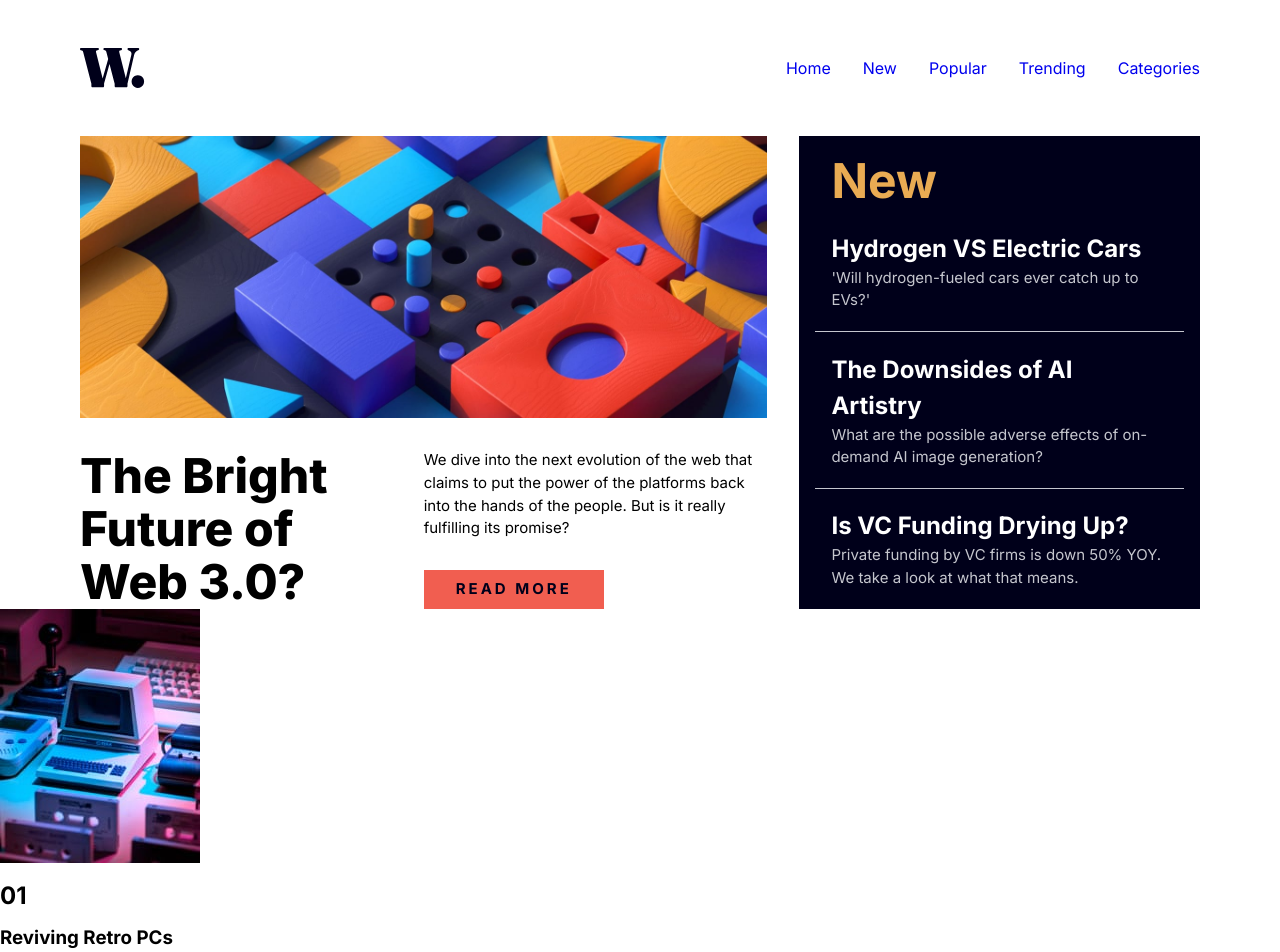
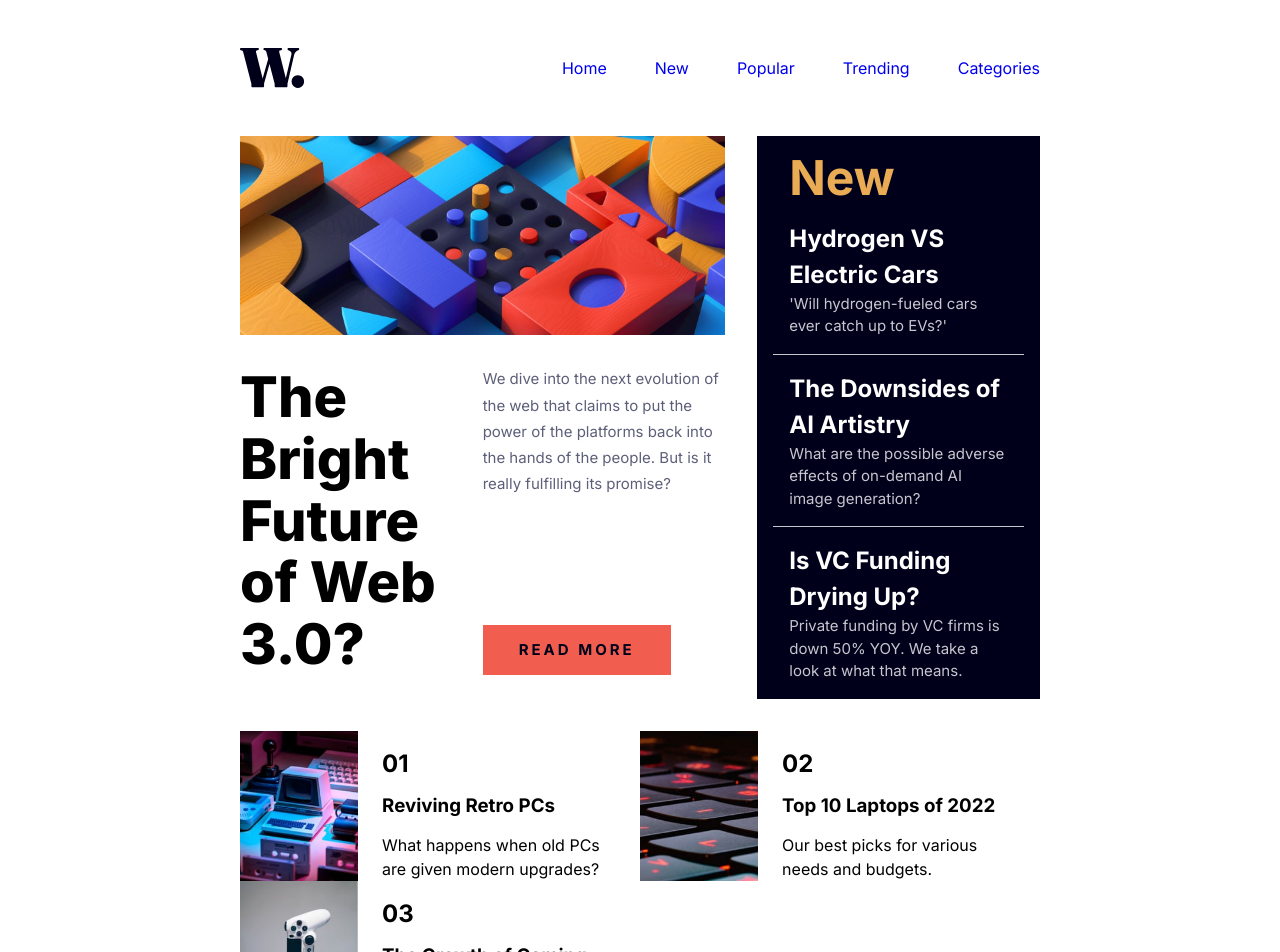
Before and after one commit to Chris-Wagg-Frontend-Mentor-Projects/news-homepage, a Next.js app: page / in a window 1280 px wide. Shown: the top 952 px of the page. Built offline with nearby package versions, Linux system fonts and the light colour scheme.

Commit message:
spacings changed

```diff
--- a/src/app/globals.css
+++ b/src/app/globals.css
@@ -91,6 +91,7 @@ html {
 	--fw-light: 400;
 	--fw-med: 700;
 	--fw-bold: 800;
+	--margin-border: 15rem;
 }
 /* grid setup */
 .body-container {
@@ -128,12 +129,12 @@ html {
 .header {
 	display: flex;
 	justify-content: space-between;
-	margin: 3rem 5rem;
+	margin: 3rem var(--margin-border);
 }
 
 .nav-bar--desktop {
 	display: flex;
-	gap: 2rem;
+	gap: 3rem;
 	align-items: center;
 }
 
@@ -202,7 +203,7 @@ html {
 /* main article */
 
 .main-article {
-	margin: 0 2rem 0 5rem;
+	margin: 0 2rem 0 var(--margin-border);
 }
 
 .main-article-wrapper {
@@ -211,8 +212,9 @@ html {
 }
 .main-article__headline {
 	font-weight: 800;
-	font-size: 3rem;
+	font-size: 3.5rem;
 	margin-top: 2rem;
+	max-width: 10ch;
 }
 .main-article__descrpition {
 	font-size: var(--fs-paragraph);
@@ -220,11 +222,14 @@ html {
 	flex-direction: column;
 	justify-content: space-between;
 	margin-top: 1rem;
+	color: var(--clr-dark-gray-blue);
+	max-width: 40ch;
+	line-height: 1.75;
 }
 
 .read-more-button {
 	width: fit-content;
-	padding: 0.5rem 2rem;
+	padding: 0.75rem 2.25rem;
 	border: 0;
 	background-color: var(--clr-red);
 	color: var(--clr-very-dark-blue);
@@ -243,7 +248,7 @@ html {
 .aside-container {
 	background-color: var(--clr-very-dark-blue);
 	padding: 0 1rem;
-	margin-right: 5rem;
+	margin-right: var(--margin-border);
 	display: grid;
 }
 
@@ -283,7 +288,30 @@ html {
 	color: var(--clr-gray-blue);
 	font-size: var(--fs-paragraph);
 	margin-top: 0;
+	max-width: 35ch;
 }
+
+/* article section */
+
+.articles-container {
+	display: grid;
+	grid-template-columns: repeat(auto-fit, minmax(375px, 1fr));
+	margin: 2rem var(--margin-border);
+}
+
+.article-card__text {
+	max-width: 23ch;
+}
+
+.article-card {
+	display: flex;
+}
+
+.article-card > img {
+	max-height: 150px;
+	margin-right: 1.5rem;
+}
+
 /* media queries */
 
 @media (max-width: 800px) {
```
